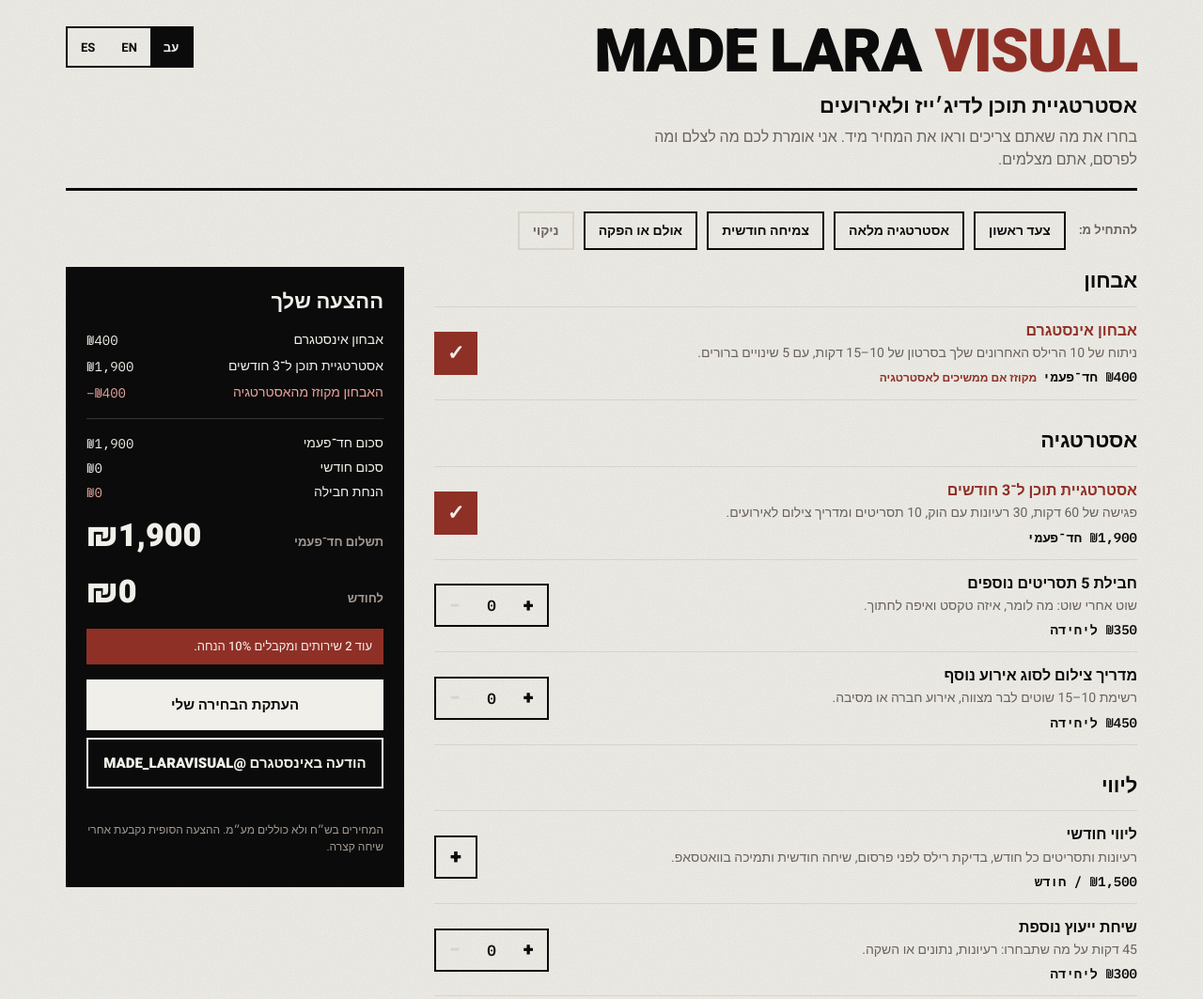
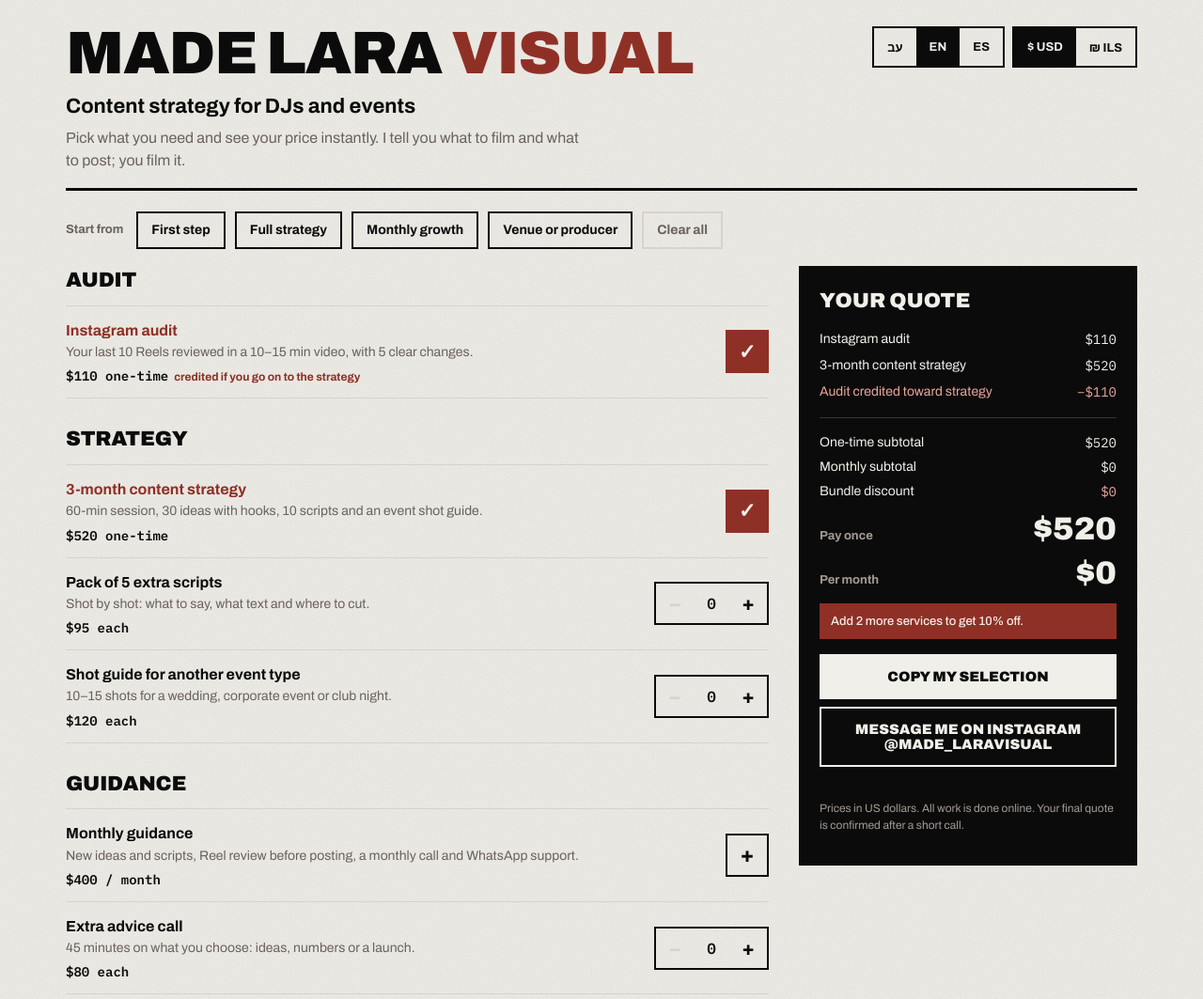
Before and after one commit to LaraZM/LaraZM.github.io, a plain HTML site: page estrategia/index.html in a window 1280 px wide. Shown: the top 1063 px of the page at 94% size. Drawn offline with Linux system fonts and the light colour scheme.

Commit message:
Estrategia: selector de moneda USD/ILS, idioma automático y textos internacionales
Co-Authored-By: Claude Opus 5.5 <noreply@anthropic.com>

```diff
--- a/estrategia/index.html
+++ b/estrategia/index.html
@@ -31,6 +31,7 @@ header{display:flex;justify-content:space-between;align-items:flex-start;gap:16p
 .brand span{color:var(--red)}
 .kicker{font-weight:700;font-size:clamp(17px,2.2vw,22px);margin:12px 0 0}
 .sub{margin:6px 0 0;color:var(--muted);max-width:60ch}
+.controls{display:flex;gap:8px;flex-wrap:wrap}
 .lang{display:flex;border:2px solid var(--ink)}
 .lang button{font:700 13px var(--body);padding:8px 14px;min-height:40px;background:transparent;border:0;cursor:pointer;color:var(--ink)}
 .lang button[aria-pressed="true"]{background:var(--ink);color:var(--paper)}
@@ -98,10 +99,16 @@ aside h2{font-family:var(--display);font-weight:900;text-transform:uppercase;fon
       <p class="kicker" id="t-kicker"></p>
       <p class="sub" id="t-sub"></p>
     </div>
-    <div class="lang" role="group" aria-label="Language">
-      <button id="lang-he" type="button" aria-pressed="true">עב</button>
-      <button id="lang-en" type="button" aria-pressed="false">EN</button>
-      <button id="lang-es" type="button" aria-pressed="false">ES</button>
+    <div class="controls">
+      <div class="lang" role="group" aria-label="Language">
+        <button id="lang-he" type="button" aria-pressed="false">עב</button>
+        <button id="lang-en" type="button" aria-pressed="true">EN</button>
+        <button id="lang-es" type="button" aria-pressed="false">ES</button>
+      </div>
+      <div class="lang" role="group" aria-label="Currency">
+        <button id="cur-usd" type="button" aria-pressed="true">$ USD</button>
+        <button id="cur-ils" type="button" aria-pressed="false">₪ ILS</button>
+      </div>
     </div>
   </header>
 
@@ -132,40 +139,40 @@ aside h2{font-family:var(--display);font-weight:900;text-transform:uppercase;fon
 
 <script>
 {
-/* ===== Edit prices here (₪, before VAT). unit: "once" | "month". qty: true = quantity ===== */
+/* ===== Edit prices here. price = ₪ (before VAT), usd = US dollars. unit: "once" | "month". qty: true = quantity ===== */
 const SERVICES = [
   {cat:"diag", items:[
-    {id:"audit", price:400, unit:"once",
+    {id:"audit", price:400, usd:110, unit:"once",
       he:["אבחון אינסטגרם","ניתוח של 10 הרילס האחרונים שלך בסרטון של 10–15 דקות, עם 5 שינויים ברורים."],
       en:["Instagram audit","Your last 10 Reels reviewed in a 10–15 min video, with 5 clear changes."],
       es:["Auditoría de Instagram","Tus últimos 10 Reels analizados en un video de 10–15 min, con 5 cambios concretos."]}
   ]},
   {cat:"strategy", items:[
-    {id:"strategy", price:1900, unit:"once",
+    {id:"strategy", price:1900, usd:520, unit:"once",
       he:["אסטרטגיית תוכן ל־3 חודשים","פגישה של 60 דקות, 30 רעיונות עם הוק, 10 תסריטים ומדריך צילום לאירועים."],
       en:["3-month content strategy","60-min session, 30 ideas with hooks, 10 scripts and an event shot guide."],
       es:["Estrategia de contenido de 3 meses","Sesión de 60 min, 30 ideas con gancho, 10 guiones y guía de grabación de eventos."]},
-    {id:"scripts", price:350, unit:"once", qty:true,
+    {id:"scripts", price:350, usd:95, unit:"once", qty:true,
       he:["חבילת 5 תסריטים נוספים","שוט אחרי שוט: מה לומר, איזה טקסט ואיפה לחתוך."],
       en:["Pack of 5 extra scripts","Shot by shot: what to say, what text and where to cut."],
       es:["Pack de 5 guiones extra","Plano por plano: qué decir, qué texto y dónde cortar."]},
-    {id:"shotguide", price:450, unit:"once", qty:true,
+    {id:"shotguide", price:450, usd:120, unit:"once", qty:true,
       he:["מדריך צילום לסוג אירוע נוסף","רשימת 10–15 שוטים לבר מצווה, אירוע חברה או מסיבה."],
-      en:["Shot guide for another event type","10–15 shots for a bar mitzvah, corporate event or party."],
-      es:["Guía de grabación para otro tipo de evento","10–15 planos para bar mitzvá, evento de empresa o fiesta."]}
+      en:["Shot guide for another event type","10–15 shots for a wedding, corporate event or club night."],
+      es:["Guía de grabación para otro tipo de evento","10–15 planos para una boda, un evento de empresa o una noche de club."]}
   ]},
   {cat:"monthly", items:[
-    {id:"monthly", price:1500, unit:"month",
+    {id:"monthly", price:1500, usd:400, unit:"month",
       he:["ליווי חודשי","רעיונות ותסריטים כל חודש, בדיקת רילס לפני פרסום, שיחה חודשית ותמיכה בוואטסאפ."],
       en:["Monthly guidance","New ideas and scripts, Reel review before posting, a monthly call and WhatsApp support."],
       es:["Acompañamiento mensual","Ideas y guiones cada mes, revisión de Reels antes de publicar, llamada mensual y WhatsApp."]},
-    {id:"call", price:300, unit:"once", qty:true,
+    {id:"call", price:300, usd:80, unit:"once", qty:true,
       he:["שיחת ייעוץ נוספת","45 דקות על מה שתבחרו: רעיונות, נתונים או השקה."],
       en:["Extra advice call","45 minutes on what you choose: ideas, numbers or a launch."],
       es:["Llamada de asesoría extra","45 minutos sobre lo que elijas: ideas, métricas o un lanzamiento."]}
   ]},
   {cat:"team", items:[
-    {id:"workshop", price:2200, unit:"once",
+    {id:"workshop", price:2200, usd:600, unit:"once",
       he:["סדנת צילום לצוות","2–3 שעות שבהן הצוות שלך לומד לצלם אירוע לרשתות."],
       en:["Filming workshop for your team","2–3 hours where your team learns to film an event for social."],
       es:["Taller de grabación para tu equipo","2–3 horas para que tu equipo aprenda a grabar un evento para redes."]}
@@ -189,7 +196,7 @@ const T = {
     tip0:"משלבים 3 שירותים שונים ומקבלים 10% הנחה.", tip1:k=>`עוד ${k===1?"שירות אחד":k+" שירותים"} ומקבלים 10% הנחה.`, tip2:"יש לכם את מחיר החבילה: 10% הנחה.",
     tipAudit:"מתחילים באבחון? אם ממשיכים לאסטרטגיה תוך 14 יום, הוא מקוזז.",
     copy:"העתקת הבחירה שלי", copied:"הועתק. הדביקו בהודעה אליי.", copyfail:"ההעתקה לא עבדה כאן. סמנו את הטקסט בהצעה והעתיקו ידנית.",
-    dm:"הודעה באינסטגרם @made_laravisual", fine:"המחירים בש״ח ולא כוללים מע״מ. ההצעה הסופית נקבעת אחרי שיחה קצרה.", bar:"להצעה",
+    dm:"הודעה באינסטגרם @made_laravisual", fine:{ils:"המחירים בש״ח ולא כוללים מע״מ. ההצעה הסופית נקבעת אחרי שיחה קצרה.", usd:"המחירים בדולר אמריקאי. העבודה כולה מתבצעת אונליין. ההצעה הסופית נקבעת אחרי שיחה קצרה."}, bar:"להצעה",
     msgHead:"היי לארה! זו החבילה שמעניינת אותי:"},
   en:{kicker:"Content strategy for DJs and events", sub:"Pick what you need and see your price instantly. I tell you what to film and what to post; you film it.",
     presets:"Start from", clear:"Clear all", cats:{diag:"Audit",strategy:"Strategy",monthly:"Guidance",team:"Team training"},
@@ -200,7 +207,7 @@ const T = {
     tip0:"Combine 3 different services to get 10% off.", tip1:k=>`Add ${k} more service${k>1?"s":""} to get 10% off.`, tip2:"You have the bundle price: 10% off.",
     tipAudit:"Starting with the audit? If you go on to the strategy within 14 days, it's credited.",
     copy:"Copy my selection", copied:"Copied. Paste it in your message to me.", copyfail:"Copy didn't work here. Select the text in the quote and copy it by hand.",
-    dm:"Message me on Instagram @made_laravisual", fine:"Prices in ₪, before VAT. Your final quote is confirmed after a short call.", bar:"See quote",
+    dm:"Message me on Instagram @made_laravisual", fine:{ils:"Prices in ₪, before VAT. Your final quote is confirmed after a short call.", usd:"Prices in US dollars. All work is done online. Your final quote is confirmed after a short call."}, bar:"See quote",
     msgHead:"Hi Lara! This is the package I'm interested in:"},
   es:{kicker:"Estrategia de contenido para DJs y eventos", sub:"Elegí lo que necesitás y mirá el precio al instante. Yo te digo qué grabar y qué publicar; vos grabás.",
     presets:"Empezá con", clear:"Borrar todo", cats:{diag:"Auditoría",strategy:"Estrategia",monthly:"Acompañamiento",team:"Formación del equipo"},
@@ -211,14 +218,18 @@ const T = {
     tip0:"Combiná 3 servicios distintos y tenés 10% off.", tip1:k=>`Sumá ${k} servicio${k>1?"s":""} más y tenés 10% off.`, tip2:"Tenés el precio de paquete: 10% off.",
     tipAudit:"¿Empezás con la auditoría? Si seguís con la estrategia en 14 días, se descuenta.",
     copy:"Copiar mi selección", copied:"Copiado. Pegalo en tu mensaje para mí.", copyfail:"No se pudo copiar acá. Seleccioná el texto del presupuesto y copialo a mano.",
-    dm:"Escribime por Instagram @made_laravisual", fine:"Precios en ₪, sin IVA. El presupuesto final se confirma en una llamada corta.", bar:"Ver presupuesto",
+    dm:"Escribime por Instagram @made_laravisual", fine:{ils:"Precios en ₪, sin IVA. El presupuesto final se confirma en una llamada corta.", usd:"Precios en dólares estadounidenses. Todo el trabajo es online. El presupuesto final se confirma en una llamada corta."}, bar:"Ver presupuesto",
     msgHead:"¡Hola Lara! Este es el paquete que me interesa:"}
 };
 
-let lang = "he";
+const store = {get:k=>{try{return localStorage.getItem(k);}catch(e){return null;}}, set:(k,v)=>{try{localStorage.setItem(k,v);}catch(e){}}};
+const navLang = (navigator.language||"en").slice(0,2);
+let lang = ["he","en","es"].includes(store.get("mlv-lang")) ? store.get("mlv-lang") : (["he","es"].includes(navLang) ? navLang : "en");
+let cur = ["usd","ils"].includes(store.get("mlv-cur")) ? store.get("mlv-cur") : (lang==="he" ? "ils" : "usd");
 let sel = {...PRESETS[1].sel};
 const byId = {}; SERVICES.forEach(c=>c.items.forEach(i=>{byId[i.id]=i;}));
-const fmt = n => "₪" + Math.round(n).toLocaleString("en-US");
+const cost = it => cur==="usd" ? it.usd : it.price;
+const fmt = n => (cur==="usd" ? "$" : "₪") + Math.round(n).toLocaleString("en-US");
 const $ = id => document.getElementById(id);
 
 function renderPresets(){
@@ -239,7 +250,7 @@ function renderServices(){
       const q=sel[it.id]||0, row=document.createElement("div"); row.className="item"+(q?" on":"");
       const unitTxt = it.unit==="month" ? t.month : (it.qty ? t.each : t.once);
       const note = it.id==="audit" ? `<span class="note">${t.creditNote}</span>` : "";
-      row.innerHTML=`<div><div class="name">${it[lang][0]}</div><div class="desc">${it[lang][1]}</div><div class="price"><bdi>${fmt(it.price)}</bdi> ${unitTxt}${note}</div></div>`;
+      row.innerHTML=`<div><div class="name">${it[lang][0]}</div><div class="desc">${it[lang][1]}</div><div class="price"><bdi>${fmt(cost(it))}</bdi> ${unitTxt}${note}</div></div>`;
       const ctl=document.createElement("div");
       if(it.qty){
         ctl.className="stepper";
@@ -262,10 +273,10 @@ function renderServices(){
 function compute(){
   let one=0, mon=0; const lines=[];
   Object.entries(sel).forEach(([id,q])=>{ const it=byId[id]; if(!it||!q) return;
-    const amt=it.price*(it.unit==="month"?1:q);
+    const amt=cost(it)*(it.unit==="month"?1:q);
     if(it.unit==="month") mon+=amt; else one+=amt;
     lines.push({it,q,amt}); });
-  const credit = sel.audit && sel.strategy ? byId.audit.price : 0;
+  const credit = sel.audit && sel.strategy ? cost(byId.audit) : 0;
   const n = lines.filter(l=>l.it.id!=="audit").length;
   const pct = n>=BUNDLE.min ? BUNDLE.pct : 0;
   const oneNet = one - credit;
@@ -281,7 +292,7 @@ function calc(){
     li.innerHTML=`<span>${t.credit}</span><span>−${fmt(r.credit)}</span>`; ul.appendChild(li); }
   $("oneSub").textContent=fmt(r.one-r.credit); $("monSub").textContent=fmt(r.mon);
   $("discLabel").textContent = r.pct ? t.disc(r.n,r.pct) : t.nodisc;
-  $("discVal").textContent = r.pct ? "−"+fmt(r.saved) : "₪0";
+  $("discVal").textContent = r.pct ? "−"+fmt(r.saved) : fmt(0);
   $("oneTotal").textContent=fmt(r.oneT); $("monTotal").textContent=fmt(r.monT);
   $("tip").textContent = (sel.audit && !sel.strategy) ? t.tipAudit : (r.n>=BUNDLE.min ? t.tip2 : (r.n>0 ? t.tip1(BUNDLE.min-r.n) : t.tip0));
   $("barTotal").innerHTML = `<small>${t.onetotal} · ${t.montotal}</small><bdi>${fmt(r.oneT)} · ${fmt(r.monT)}</bdi>`;
@@ -298,13 +309,15 @@ function applyLang(){
   const t=T[lang], root=document.documentElement;
   root.lang=lang; root.dir = lang==="he" ? "rtl" : "ltr";
   ["he","en","es"].forEach(l=>$("lang-"+l).setAttribute("aria-pressed", l===lang));
+  ["usd","ils"].forEach(c=>$("cur-"+c).setAttribute("aria-pressed", c===cur));
   $("t-kicker").textContent=t.kicker; $("t-sub").textContent=t.sub; $("t-yourquote").textContent=t.yourquote;
   $("t-onesub").textContent=t.onesub; $("t-monsub").textContent=t.monsub; $("t-onetotal").textContent=t.onetotal; $("t-montotal").textContent=t.montotal;
-  $("copyBtn").textContent=t.copy; $("dmLink").textContent=t.dm; $("t-fine").textContent=t.fine; $("t-bar").textContent=t.bar; $("status").textContent="";
+  $("copyBtn").textContent=t.copy; $("dmLink").textContent=t.dm; $("t-fine").textContent=t.fine[cur]; $("t-bar").textContent=t.bar; $("status").textContent="";
   renderPresets(); renderServices(); calc();
 }
 
-["he","en","es"].forEach(l=>{ $("lang-"+l).onclick=()=>{lang=l; applyLang();}; });
+["he","en","es"].forEach(l=>{ $("lang-"+l).onclick=()=>{lang=l; store.set("mlv-lang",l); applyLang();}; });
+["usd","ils"].forEach(c=>{ $("cur-"+c).onclick=()=>{cur=c; store.set("mlv-cur",c); applyLang();}; });
 $("copyBtn").onclick=async()=>{ try{ await navigator.clipboard.writeText(message()); $("status").textContent=T[lang].copied; } catch(e){ $("status").textContent=T[lang].copyfail; } };
 applyLang();
 }
```
Also changed, not shown: index.html (+1 -1 lines).
